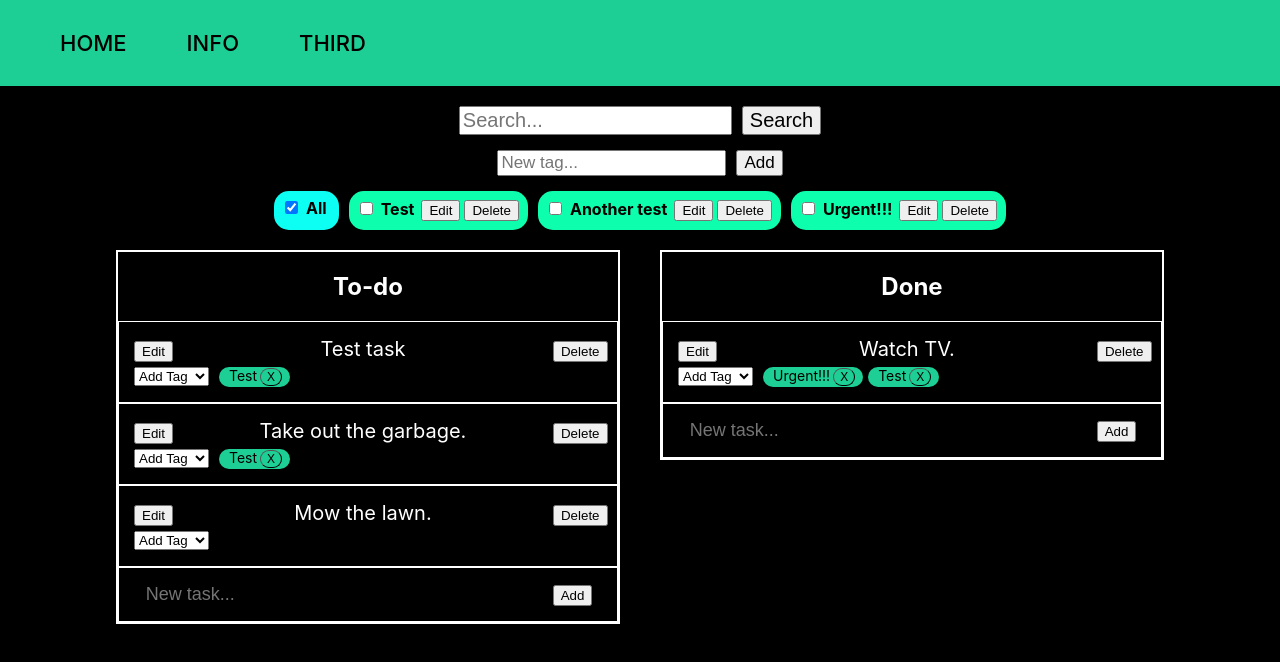
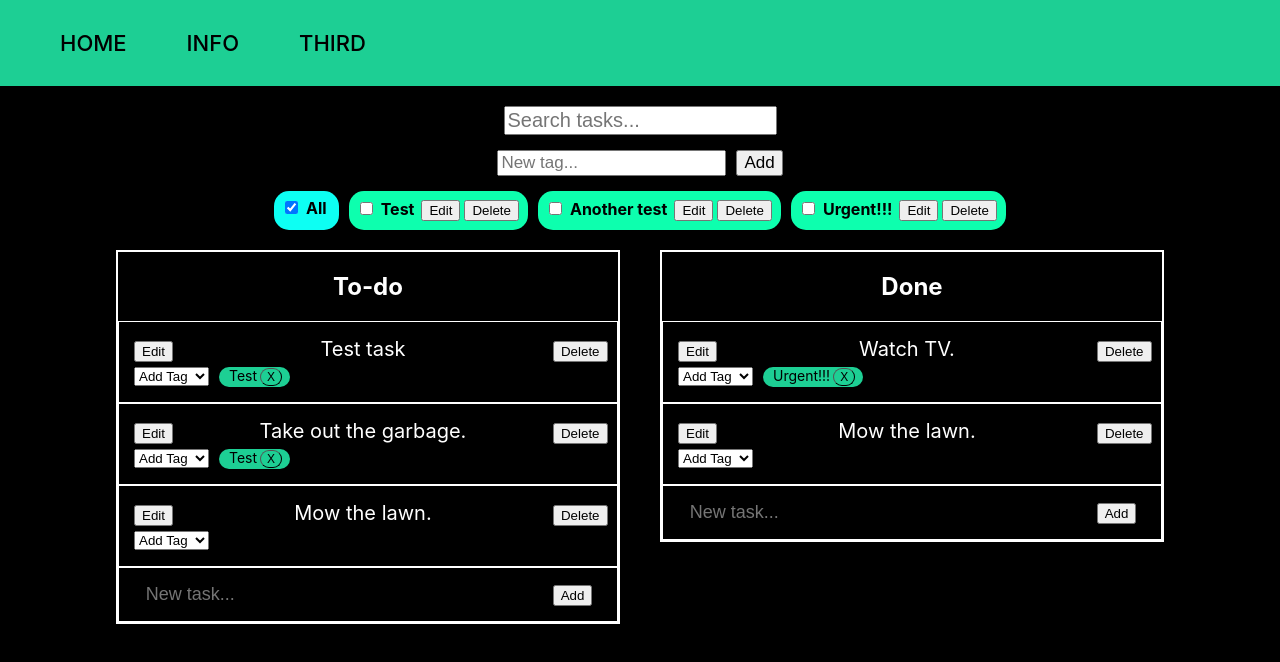
Before and after one commit to attealalahti/task-organizer, a React (Create React App) app: page / in a window 1280 px wide. Shown: the top 662 px of the page. Built offline with nearby package versions, Linux system fonts and the light colour scheme; data requests are answered from the project's data file.

Commit message:
Add search functionality.

```diff
--- a/db.json
+++ b/db.json
@@ -21,8 +21,7 @@
       "id": "32",
       "content": "Watch TV.",
       "tagIds": [
-        "67",
-        "65"
+        "67"
       ]
     },
     {
@@ -47,7 +46,8 @@
       "id": "6",
       "title": "Done",
       "taskIds": [
-        "32"
+        "32",
+        "24"
       ]
     }
   ],
@@ -70,6 +70,6 @@
     }
   ],
   "autoIncrement": {
-    "next": 70
+    "next": 71
   }
 }
--- a/src/List.js
+++ b/src/List.js
@@ -23,13 +23,22 @@ class List extends React.Component {
     getIfVisible = () => {
         // If some tags are selected but none of the selected tag ids match with
         // any of tag ids in any of the tasks on this list
+        // OR
+        // search field has text but none of the tasks on this list
+        // include that text as a substring in their content
         if (
-            this.props.selectedTags.length !== 0 &&
-            !this.props.selectedTags.find((selectedTagId) =>
-                this.props.tasks.find((task) =>
-                    task.tagIds.find((tagId) => tagId === selectedTagId)
-                )
-            )
+            (this.props.selectedTags.length !== 0 &&
+                !this.props.selectedTags.find((selectedTagId) =>
+                    this.props.tasks.find((task) =>
+                        task.tagIds.find((tagId) => tagId === selectedTagId)
+                    )
+                )) ||
+            (this.props.searchText !== "" &&
+                !this.props.tasks.find((task) =>
+                    task.content
+                        .toLowerCase()
+                        .includes(this.props.searchText.toLowerCase())
+                ))
         ) {
             // Return style object that hides the element
             return { display: "none" };
@@ -52,6 +61,7 @@ class List extends React.Component {
                                         onDelete={this.props.onTaskDelete}
                                         updateTagIds={this.props.updateTagIds}
                                         selectedTags={this.props.selectedTags}
+                                        searchText={this.props.searchText}
                                     />
                                 ))}
                                 {provided.placeholder}
--- a/src/MainPage.js
+++ b/src/MainPage.js
@@ -15,6 +15,7 @@ class MainPage extends React.Component {
             tags: [],
             selectedTags: [],
             nextId: NaN,
+            searchText: "",
         };
         this.newTagText = "";
     }
@@ -227,9 +228,15 @@ class MainPage extends React.Component {
         }
     }
     getIfNewTaskFieldVisible = () => {
-        if (!this.isAllTagSelected()) {
+        if (!this.isAllTagSelected() || this.state.searchText !== "") {
             return { display: "none" };
         }
+    };
+    handleSearchSubmit(event) {
+        event.preventDefault();
+    }
+    handleSearchChange = (event) => {
+        this.setState({ searchText: event.target.value });
     };
     render() {
         if (this.state.loading) {
@@ -238,13 +245,13 @@ class MainPage extends React.Component {
             return (
                 <div>
                     <div className="Search">
-                        <form onSubmit={this.handleNewTagSubmit}>
+                        <form onSubmit={this.handleSearchSubmit}>
                             <input
                                 id="newTagInput"
-                                placeholder="Search..."
-                                onChange={this.handleNewTagChange}
+                                placeholder="Search tasks..."
+                                autoComplete="off"
+                                onChange={this.handleSearchChange}
                             />
-                            <input type="submit" value="Search" />
                         </form>
                     </div>
                     <div className="CreateTag">
@@ -313,6 +320,7 @@ class MainPage extends React.Component {
                                             this.getIfNewTaskFieldVisible
                                         }
                                         selectedTags={this.state.selectedTags}
+                                        searchText={this.state.searchText}
                                     />
                                 );
                             })}
--- a/src/Task.js
+++ b/src/Task.js
@@ -79,10 +79,14 @@ class Task extends React.Component {
     };
     getIfVisible = () => {
         if (
-            this.props.selectedTags.length !== 0 &&
-            !this.props.selectedTags.find((selectedTagId) =>
-                this.props.task.tagIds.find((myTagId) => myTagId === selectedTagId)
-            )
+            (this.props.selectedTags.length !== 0 &&
+                !this.props.selectedTags.find((selectedTagId) =>
+                    this.props.task.tagIds.find((myTagId) => myTagId === selectedTagId)
+                )) ||
+            (this.props.searchText !== "" &&
+                !this.state.content
+                    .toLowerCase()
+                    .includes(this.props.searchText.toLowerCase()))
         ) {
             return "none";
         }
```
